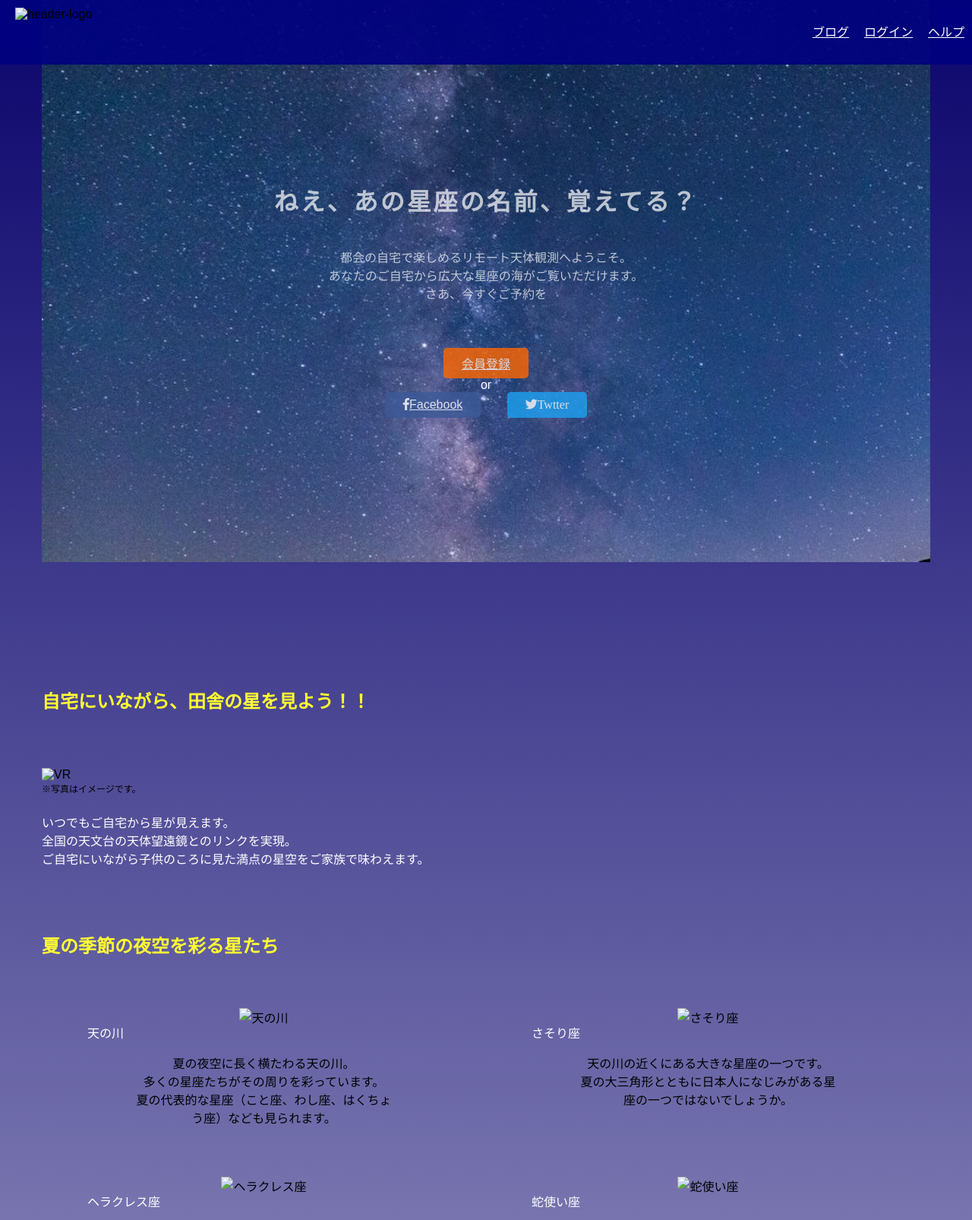
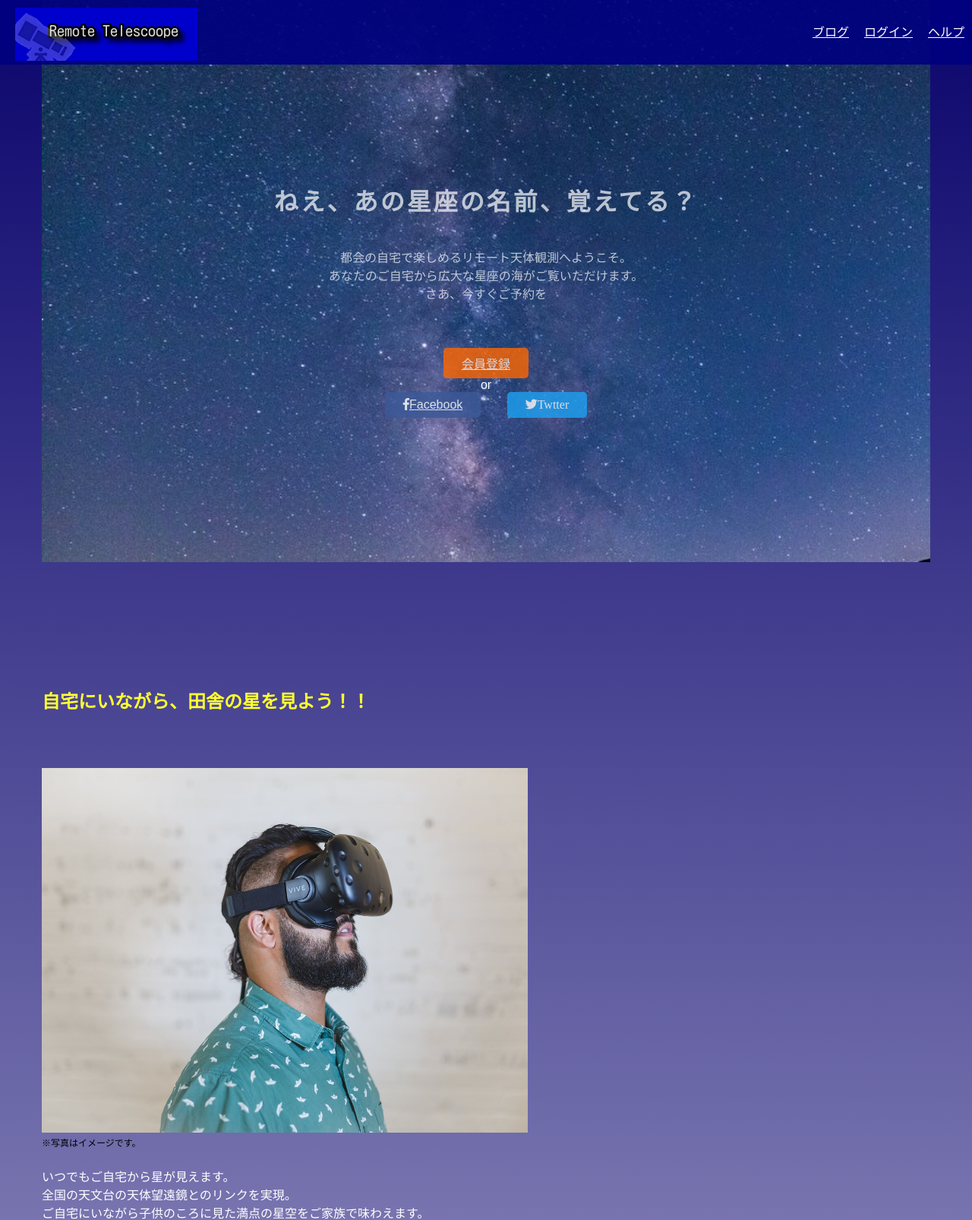
Before and after one commit to Voyagy/voyage, a plain HTML site: page index.html in a window 1280 px wide. Shown: the top 1606 px of the page at 76% size. Drawn offline with Linux system fonts and the light colour scheme.

Commit message:
Update index.html

```diff
--- a/index.html
+++ b/index.html
@@ -9,7 +9,7 @@
   <body>
     <header>
       <div class="header-logo">
-        <img src="images/top-logo.png" alt="header-logo">
+        <img src="top-logo.png" alt="header-logo">
       </div>
       <div class="header-right">
           <a href="#">ブログ</a>
@@ -38,28 +38,28 @@
         <div class="stellus-container">
           <div class="stellus-heading">
             <h2>自宅にいながら、田舎の星を見よう！！</h2>
-            <img src="images/vr-man.jpg" alt="VR">
+            <img src="vr-man.jpg" alt="VR">
             <figcaption>※写真はイメージです。</figcaption>
             <p>いつでもご自宅から星が見えます。<br>全国の天文台の天体望遠鏡とのリンクを実現。<br>ご自宅にいながら子供のころに見た満点の星空をご家族で味わえます。</p>
           </div>
           <h2 class="contents-title">夏の季節の夜空を彩る星たち</h2>
           <div class="stellus-contents">
           <div class="stellus">
-            <img src="images/milkyway.jpg" alt="天の川">
+            <img src="milkyway.jpg" alt="天の川">
               <p class="zodiac-name">天の川</p>
             <div class="contents-message">
               <p>夏の夜空に長く横たわる天の川。<br>多くの星座たちがその周りを彩っています。<br>夏の代表的な星座（こと座、わし座、はくちょう座）なども見られます。</p>
             </div>
             </div>
           <div class="stellus">
-            <img src="images/zodiac-robstar.jpg" alt="さそり座">
+            <img src="zodiac-robstar.jpg" alt="さそり座">
               <p class="zodiac-name">さそり座</p>
             <div class="contents-message">
               <p>天の川の近くにある大きな星座の一つです。<br>夏の大三角形とともに日本人になじみがある星座の一つではないでしょうか。</p>
             </div>
         </div>
         <div class="stellus">
-          <img src="images/zodiac-pheracress2.png" alt="ヘラクレス座">
+          <img src="zodiac-pheracress2.png" alt="ヘラクレス座">
             <p class="zodiac-name">ヘラクレス座</p>
           <div class="contents-message">
             <p>勇者ヘーラクレースは、大神ゼウスが王女アルクメーネーとの間にもうけた子で、王になる予定でしたが、<br>例によってゼウスの妻の女神ヘーラーの横槍が入り、王になれませんでした<br>勇者でありながら、その後もヘラに生活の邪魔をされ失敗続きだったが、12の冒険を成し遂げ、神となり星座の仲間入りをした。
@@ -67,7 +67,7 @@
             </div>
           </div>
           <div class="stellus">
-            <img src="images/zodiac-opuomobilus2.png" alt="蛇使い座">
+            <img src="zodiac-opuomobilus2.png" alt="蛇使い座">
               <p class="zodiac-name">蛇使い座</p>
             <div class="contents-message">
               <p>英国の天文学博士で作家のジャクリーン・ミットン(Jacqueline Mitton)が、1995年に考案したのがはじまりとされています。<br>彼女が、「星座占いができた約2000年前は黄道上の星座は12個だったが、現代天文学に基づく星座区分では黄道上に13個の星座がある。これを使用した占星術を利用すべきである」と発言したことが発端となり、へびつかい座を含めた13星座占いが考案されました。</p>
@@ -83,14 +83,14 @@
               <h2>特別ゲスト</h2>
             </div>
             <div class="guest">
-              <img class="guest-1" src="images/profecer1.jpg" alt="天文博士">
+              <img class="guest-1" src="profecer1.jpg" alt="天文博士">
               <div class="guest-prof">
                 <h3>マイケル・グラント博士</h3>
                 <p>スタンフォード大学教授。現在は東京大学教授も兼任。専門は天文学。<br>幅広い見識と独創性あふれるスピーチで毎回見るものを宇宙の神秘へと誘ってくれます。<br>今回はオーストラリアにあるエアーズ天文台からリモートで中継参加。<br>日本の夜空とともに南半球の夜空についても解説していただきます。</p>
               </div>
             </div>
             <div class="guest">
-              <img class="guest-2" src="images/navigater.jpg" alt="声優">
+              <img class="guest-2" src="navigater.jpg" alt="声優">
               <div class="guest-prof">
                 <h3>七尾由紀</h3>
                 <p>スターズ所属、声優。劇団天球劇団員。<br>昨年上演された「銀河鉄道の夜」は異例のロングランヒット公演となった。<br>その他にも「僕の火星を護って」など大人気のアニメ声優のほか、<br>昨年「リモート天体観測２０１９」ではナレーションを担当。<br>今年も華麗なナレーションにより皆様を新たな星の旅に導いてくれます。</p>
@@ -98,7 +98,7 @@
               </div>
             </div>
             <div class="guest">
-              <img class="guest-3" src="images/specialguest.png" alt="???">
+              <img class="guest-3" src="specialguest.png" alt="???">
               <div class="guest-prof">
                 <h3>？？？</h3>
                 <p>％＞＝＊”＃？）＊｝｜＋＝＊＊？？</p>
```
